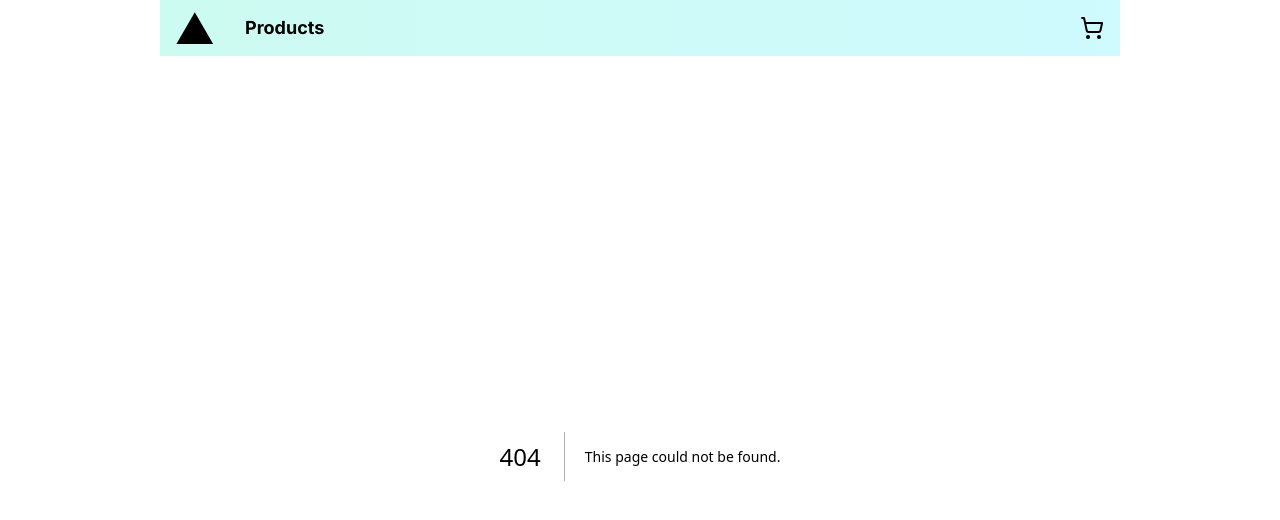
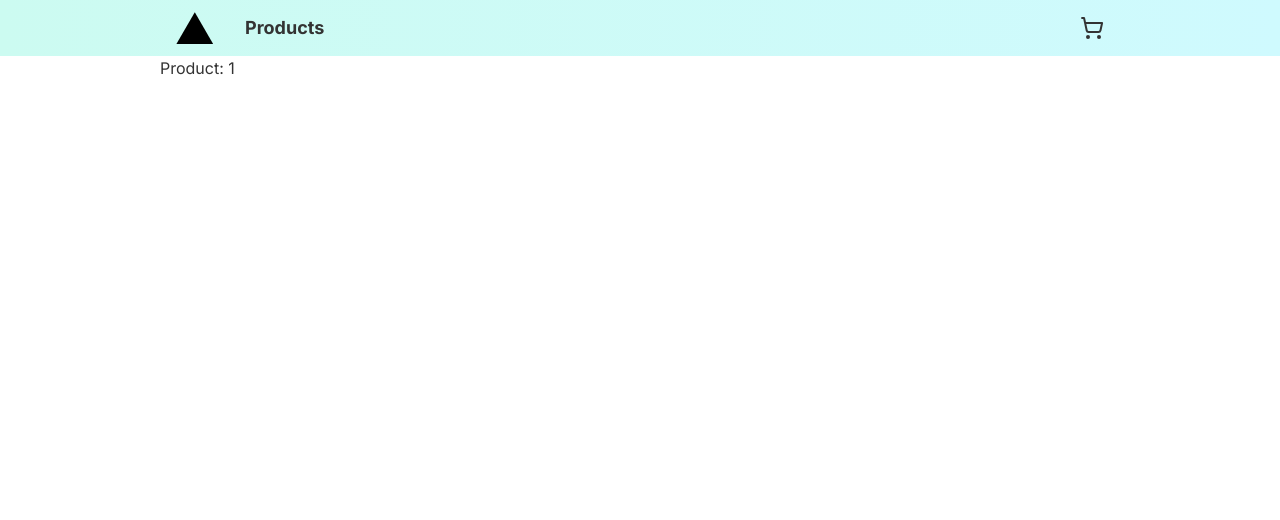
Before and after one commit to yialo/task_nextjs-ecommerce, a Next.js app in the folder packages/client/: page /product/1 in a window 1280 px wide. Before the commit this address had no page. Shown: the top 520 px of the page. Built offline with nearby package versions, Linux system fonts and the light colour scheme.

Commit message:
feat: add page centering

```diff
--- a/packages/client/src/app/cart/page.tsx
+++ b/packages/client/src/app/cart/page.tsx
@@ -6,7 +6,11 @@ export const metadata: Metadata = {
 };
 
 const CartPage: React.FC = () => {
-  return <div>Cart</div>;
+  return (
+    <main className="page-center-container p-4">
+      <h1>Cart</h1>
+    </main>
+  );
 };
 
 export default CartPage;
--- a/packages/client/src/app/globals.css
+++ b/packages/client/src/app/globals.css
@@ -21,3 +21,9 @@
     background-color: #ffffff;
   }
 }
+
+@layer components {
+  .page-center-container {
+    @apply mx-auto w-full max-w-[960px];
+  }
+}
--- a/packages/client/src/app/layout.tsx
+++ b/packages/client/src/app/layout.tsx
@@ -13,7 +13,7 @@ export const metadata: Metadata = {
 const RootLayout: React.FC<{ children: React.ReactNode }> = ({ children }) => {
   return (
     <html lang="en" className={interFont.className}>
-      <body className="mx-auto w-full max-w-[960px]">
+      <body>
         <PageHeader className="sticky top-0" />
         {children}
       </body>
--- a/packages/client/src/app/page.tsx
+++ b/packages/client/src/app/page.tsx
@@ -1,13 +1,14 @@
 import * as React from 'react';
+import { readAllProducts } from '@/entities/product';
 import { APP_TITLE } from '@/shared/config';
 
-const RootPage: React.FC = () => {
+const HomePage: React.FC = async () => {
   return (
-    <main className="p-4">
+    <main className="page-center-container p-4">
       <h1 className="sr-only">{APP_TITLE}</h1>
       <p>Product list</p>
     </main>
   );
 };
 
-export default RootPage;
+export default HomePage;
--- /dev/null
+++ b/packages/client/src/app/product/[id]/loading.tsx
@@ -0,0 +1,5 @@
+const Loading: React.FC = () => {
+  return <div>Loading...</div>;
+};
+
+export default Loading;
--- /dev/null
+++ b/packages/client/src/app/product/[id]/page.tsx
@@ -0,0 +1,24 @@
+import { readAllProducts } from '@/entities/product';
+
+interface Props {
+  params: {
+    id: number;
+  };
+}
+
+export const generateStaticParams = async () => {
+  const products = await readAllProducts();
+  return products.map((product) => ({
+    id: product.id,
+  }));
+};
+
+const ProductPage: React.FC<Props> = ({ params }) => {
+  return (
+    <main className="page-center-container">
+      <h1>Product: {params.id}</h1>
+    </main>
+  );
+};
+
+export default ProductPage;
--- a/packages/client/src/app/product/page.tsx
+++ /dev/null
@@ -1,5 +0,0 @@
-const ProductPage: React.FC = () => {
-  return <div>Product</div>;
-};
-
-export default ProductPage;
--- /dev/null
+++ b/packages/client/src/entities/product/api.ts
@@ -0,0 +1,11 @@
+import { Product } from './config';
+
+export const readAllProducts = async () => {
+  const response = await fetch('localhost:3001/product/?page=1');
+
+  if (!response.ok) {
+    throw new Error('Failed to fetch products');
+  }
+
+  return response.json() as Promise<Product[]>;
+};
--- /dev/null
+++ b/packages/client/src/entities/product/config.ts
@@ -0,0 +1,12 @@
+export interface Product {
+  id: number;
+  model: string;
+  name: string;
+  image: string;
+  description: string;
+  sizes: string[];
+  price: string;
+  special: string;
+  priceInCents: number;
+  specialInCents: number;
+}
--- /dev/null
+++ b/packages/client/src/entities/product/index.ts
@@ -0,0 +1,2 @@
+export * from './api';
+export * from './config';
--- a/packages/client/src/widgets/page-header/ui.tsx
+++ b/packages/client/src/widgets/page-header/ui.tsx
@@ -12,11 +12,18 @@ export const PageHeader: React.FC<Props> = ({ className }) => {
   return (
     <header
       className={cn(
-        'flex items-center gap-x-8 bg-[linear-gradient(90deg,_theme(colors.teal.100),_theme(colors.cyan.100))] px-4 py-3',
+        'bg-[linear-gradient(90deg,_theme(colors.teal.100),_theme(colors.cyan.100))]',
         className,
       )}
     >
-      <Image src="/logo.svg" alt={APP_TITLE} width="37" height="32" priority />
+      <div className="page-center-container flex items-center gap-x-8 px-4 py-3">
+        <Image
+          src="/logo.svg"
+          alt={APP_TITLE}
+          width="37"
+          height="32"
+          priority
+        />
         <nav className="justify-content flex grow items-center gap-x-8">
           <Link href="/" className="text-lg font-bold hover:underline">
             Products
@@ -29,6 +36,7 @@ export const PageHeader: React.FC<Props> = ({ className }) => {
             <ShoppingCartIcon aria-hidden />
           </Link>
         </nav>
+      </div>
     </header>
   );
 };
```
Lines whose indentation alone changed are shown as unchanged.
